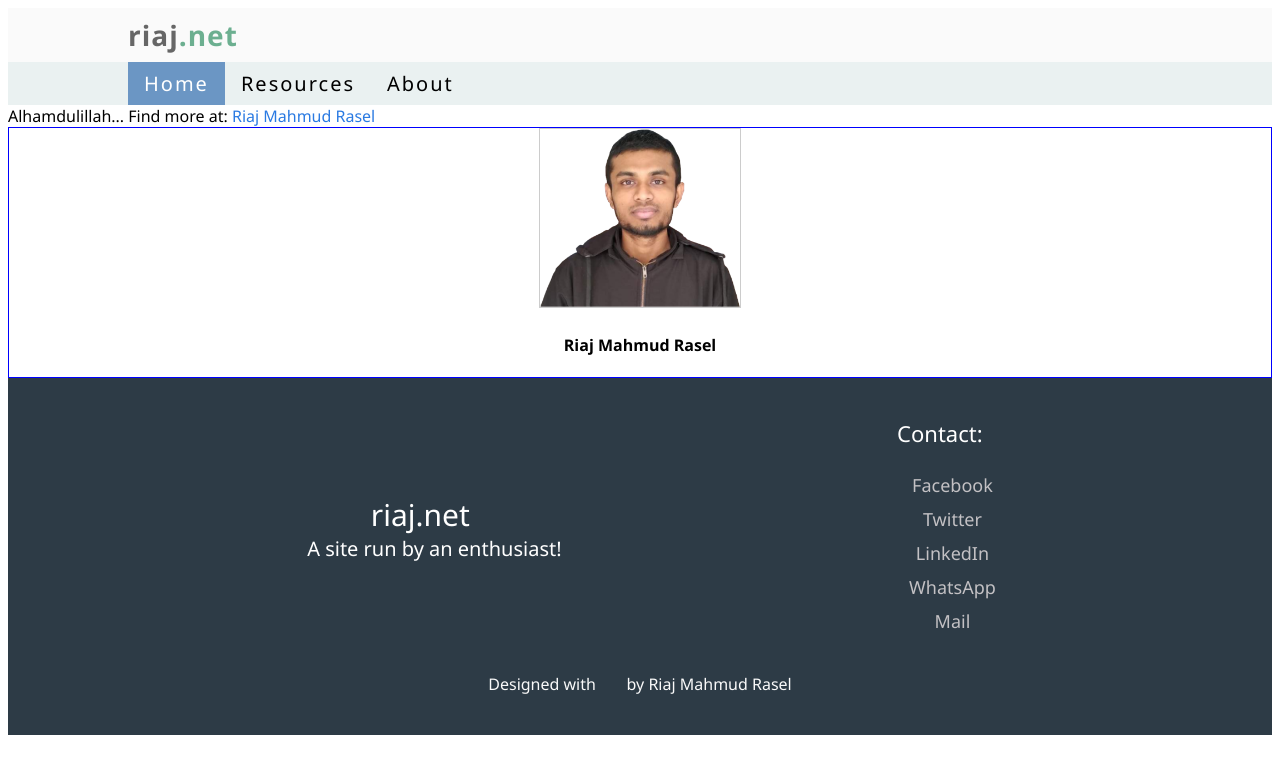
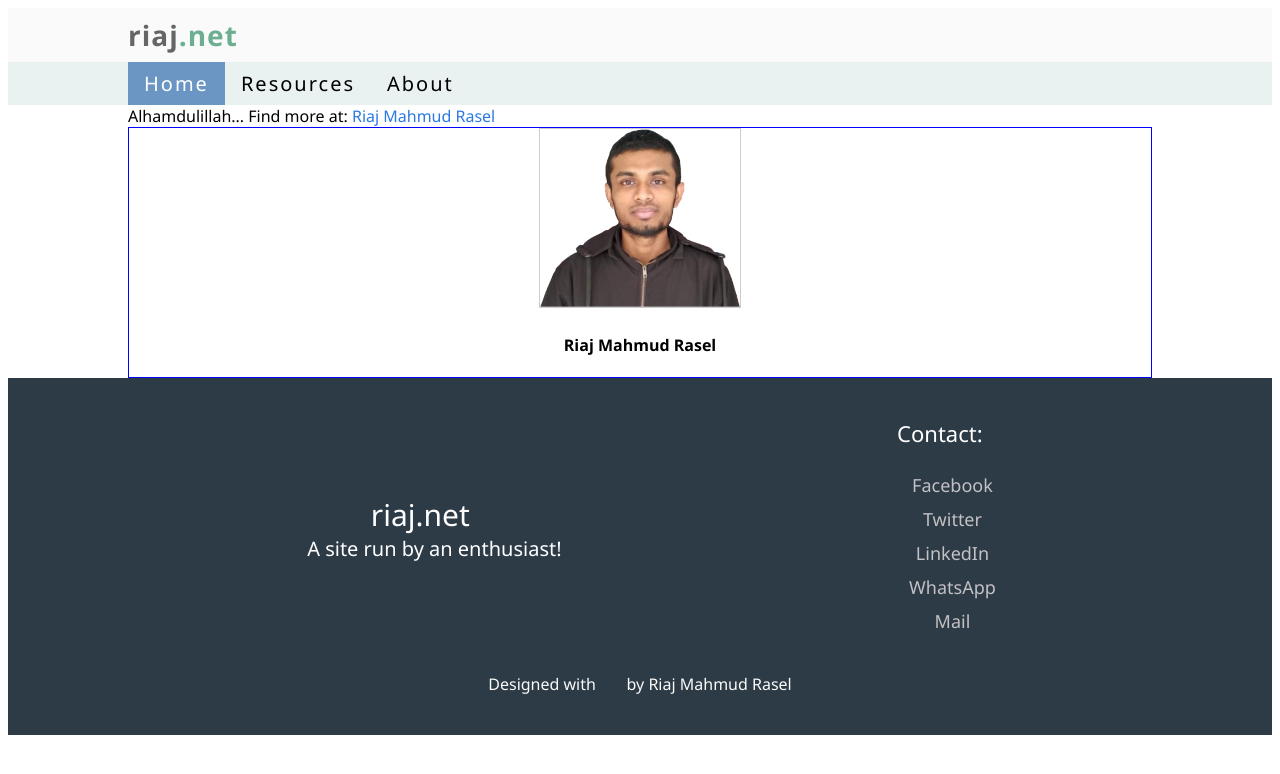
Before and after one commit to riajmahmud/riajmahmud2.github.io, a Jekyll site: the page built from index.html, in a window 1280 px wide. Shown: the top 774 px of the page. Built offline with Jekyll 4.4.1, drawn with Linux system fonts in a browser that asks for light colours; some web fonts are replaced.

Commit message:
Update default.html

```diff
--- a/_layouts/default.html
+++ b/_layouts/default.html
@@ -8,9 +8,9 @@
   <body>
     {% include top_intro.html %}
     {% include navbar.html %}
-
+    <div style="margin: auto;max-width: 1024px;">
       {{ content }}
-
+    </div>
     {% include footer.html content="" %}
   </body>
 </html>
```
